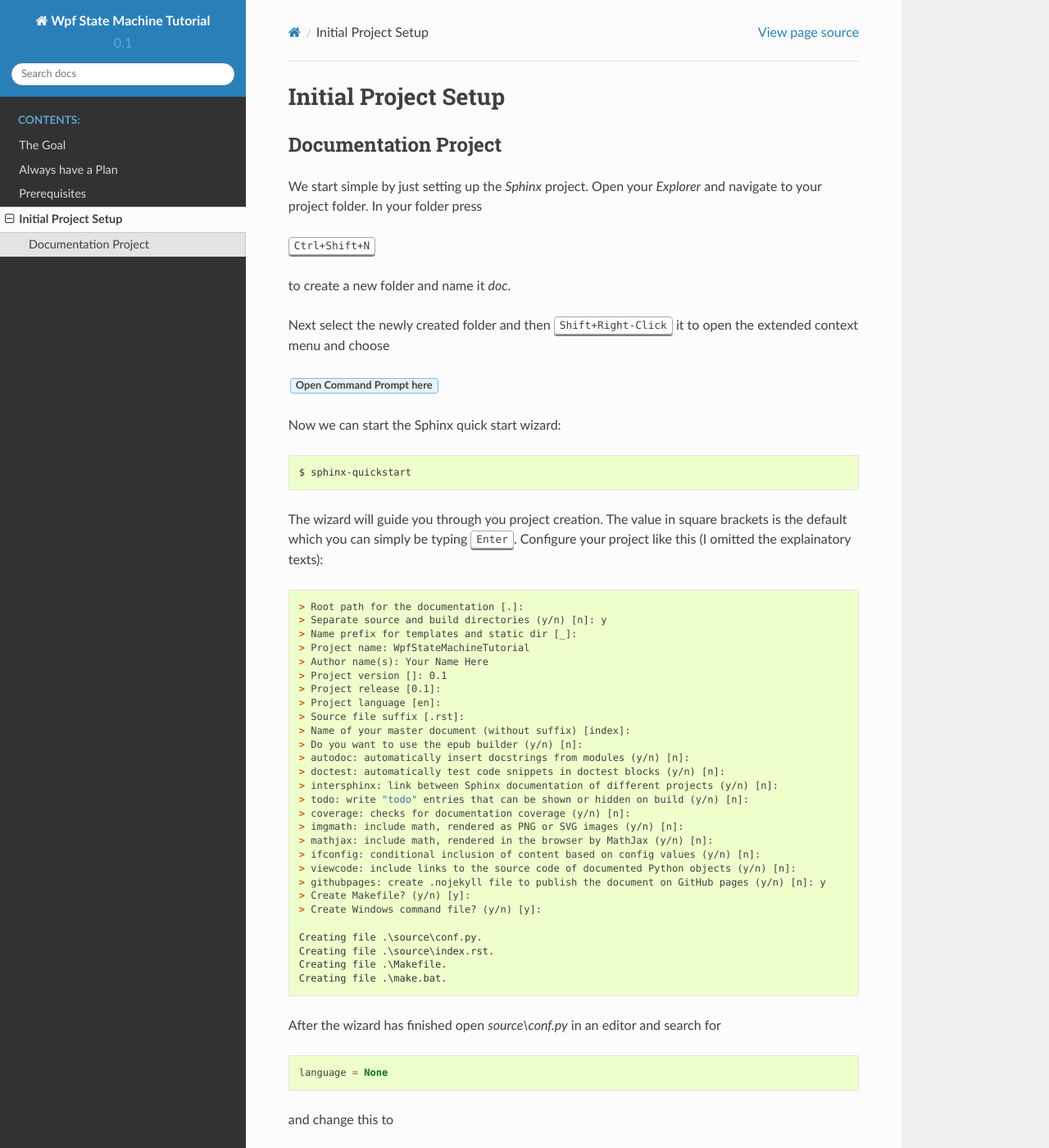
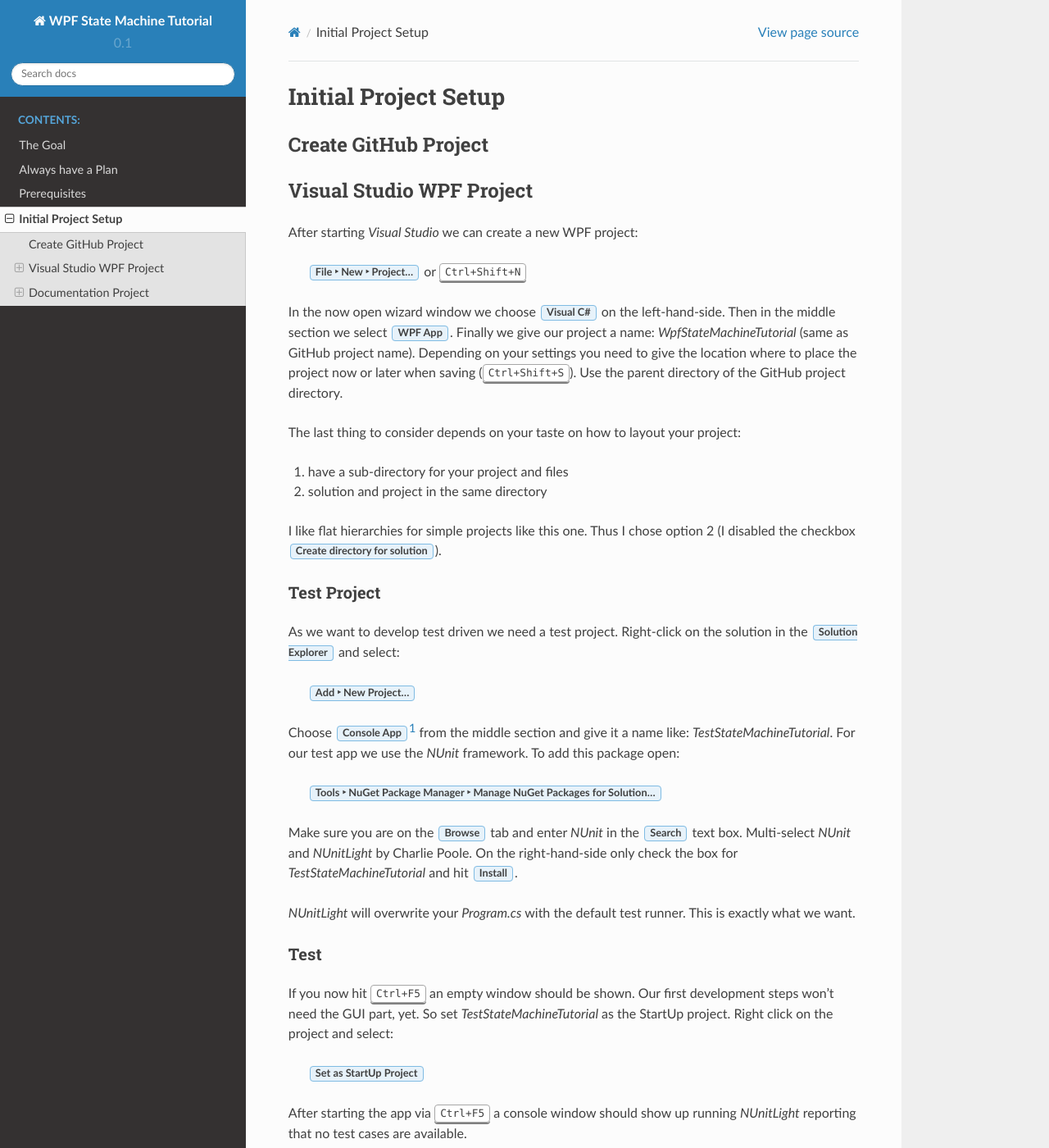
Before and after one commit to parsd/wpf-state-machine-tutorial, a Sphinx documentation site: the page built from doc/source/setup.rst, in a window 1280 px wide and 1400 px high. Shown: the whole window at 82% size. Built offline with Sphinx 7.4.7 and the Read the Docs theme 2.0.0, drawn with Linux system fonts in a browser that asks for light colours; some of the changed text lies outside the part shown.

Commit message:
Started setup section and added NuGet packages.

````diff
--- a/doc/source/conf.py
+++ b/doc/source/conf.py
@@ -46,7 +46,7 @@ source_suffix = '.rst'
 master_doc = 'index'
 
 # General information about the project.
-project = 'Wpf State Machine Tutorial'
+project = 'WPF State Machine Tutorial'
 copyright = '2017, Sascha Dorenbeck'
 author = 'Sascha Dorenbeck'
 
--- a/doc/source/setup.rst
+++ b/doc/source/setup.rst
@@ -1,18 +1,66 @@
 Initial Project Setup
 *********************
+
+Create GitHub Project
+=====================
+
+Visual Studio WPF Project
+=========================
+
+After starting *Visual Studio* we can create a new WPF project:
+
+   :menuselection:`File --> New --> Project…` or :kbd:`Ctrl+Shift+N`
+
+In the now open wizard window we choose :guilabel:`Visual C#` on the left-hand-side. Then in the middle section we select :guilabel:`WPF App`. Finally we give our project a name: *WpfStateMachineTutorial* (same as GitHub project name). Depending on your settings you need to give the location where to place the project now or later when saving (:kbd:`Ctrl+Shift+S`). Use the parent directory of the GitHub project directory.
+
+The last thing to consider depends on your taste on how to layout your project:
+
+1. have a sub-directory for your project and files
+2. solution and project in the same directory
+
+I like flat hierarchies for simple projects like this one. Thus I chose option 2 (I disabled the checkbox :guilabel:`Create directory for solution`).
+
+Test Project
+------------
+
+As we want to develop test driven we need a test project. Right-click on the solution in the :guilabel:`Solution Explorer` and select:
+
+   :menuselection:`Add --> New Project…`
+
+Choose :guilabel:`Console App`\ [#TestConsole]_ from the middle section and give it a name like: *TestStateMachineTutorial*. For our test app we use the *NUnit* framework. To add this package open:
+
+   :menuselection:`Tools --> NuGet Package Manager --> Manage NuGet Packages for Solution…`
+
+Make sure you are on the :guilabel:`Browse` tab and enter *NUnit* in the :guilabel:`Search` text box. Multi-select *NUnit* and *NUnitLight* by Charlie Poole. On the right-hand-side only check the box for *TestStateMachineTutorial* and hit :guilabel:`Install`.
+
+*NUnitLight* will overwrite your *Program.cs* with the default test runner. This is exactly what we want.
+
+Test
+----
+
+If you now hit :kbd:`Ctrl+F5` an empty window should be shown. Our first development steps won't need the GUI part, yet. So set *TestStateMachineTutorial* as the StartUp project. Right click on the project and select:
+
+   :menuselection:`Set as StartUp Project`
+
+After starting the app via :kbd:`Ctrl+F5` a console window should show up running *NUnitLight* reporting that no test cases are available.
+
+First Commit
+------------
+
+This is a good time to stage and commit the newly created projects. As we used the predefined *.gitignore* file, we can simply stage all the listed files and commit them.
 
 Documentation Project
 =====================
 
 We start simple by just setting up the *Sphinx* project. Open your *Explorer* and navigate to your project folder. In your folder press
 
-:kbd:`Ctrl+Shift+N`
+   :kbd:`Ctrl+Shift+N`
 
 to create a new folder and name it *doc*.
 
 Next select the newly created folder and then :kbd:`Shift+Right-Click` it to open the extended context menu and choose
 
-:menuselection:`Open Command Prompt here`
+   :menuselection:`Open Command Prompt here`\ [#PowerShell]_
 
 Now we can start the Sphinx quick start wizard:
 
@@ -20,7 +68,7 @@ Now we can start the Sphinx quick start wizard:
 
    $ sphinx-quickstart
 
-The wizard will guide you through you project creation. The value in square brackets is the default which you can simply be typing :kbd:`Enter`. Configure your project like this (I omitted the explainatory texts):
+The wizard will guide you through you project creation. The value in square brackets is the default which you can simply accept by typing :kbd:`Enter`. Configure your project like this (I omitted the explainatory texts):
 
 .. code-block:: doscon
 
@@ -79,6 +127,9 @@ with
 
    html_theme = 'sphinx_rtd_theme'
 
+Test
+----
+
 Finally we test our newly created documentation project by reusing the *Command Prompt* where we started the ```sphinx-quickstart```:
 
 .. code-block:: doscon
@@ -92,9 +143,26 @@ Finally we test our newly created documentation project by reusing the *Command
 
 You can have a look at the generated *index.html* at *build\\html*.
 
+Commit
+------
+
 To not have the generated files clutter our git project we update the *.gitignore* file at our project root (not the doc-root). Append the following to the end of the file:
 
 .. code-block:: doscon
 
    # Sphinx build output
    doc/build/*/
+
+With this change we can again stage and commit all listed files.
+
+.. rubric:: Footnotes
+
+.. [#TestConsole] I prefer console test applications as they need less infrastructure (no runners/plugins and the like). I also find debugging easier and porting the project to other platforms. And maybe you guessed it by now: I like working on the console. ☺
+
+.. [#PowerShell] If you have a current version of Windows 10 (version 1703 and above) you might not see the command prompt option, but *PowerShell* instead. The examples work also in the *PowerShell* command prompt. Only difference is if you execute scripts located inside your current folder. Instead of simply typing ``make html`` you need to enter:
+
+   .. code-block:: doscon
+
+      $ .\make.bat html
+
+   *Hint:* simply type :kbd:`m` and then :kbd:`Tab` and *PowerShell* will expand it to ``.\make.bat``.
````
Also changed, not shown: 3 other files.
